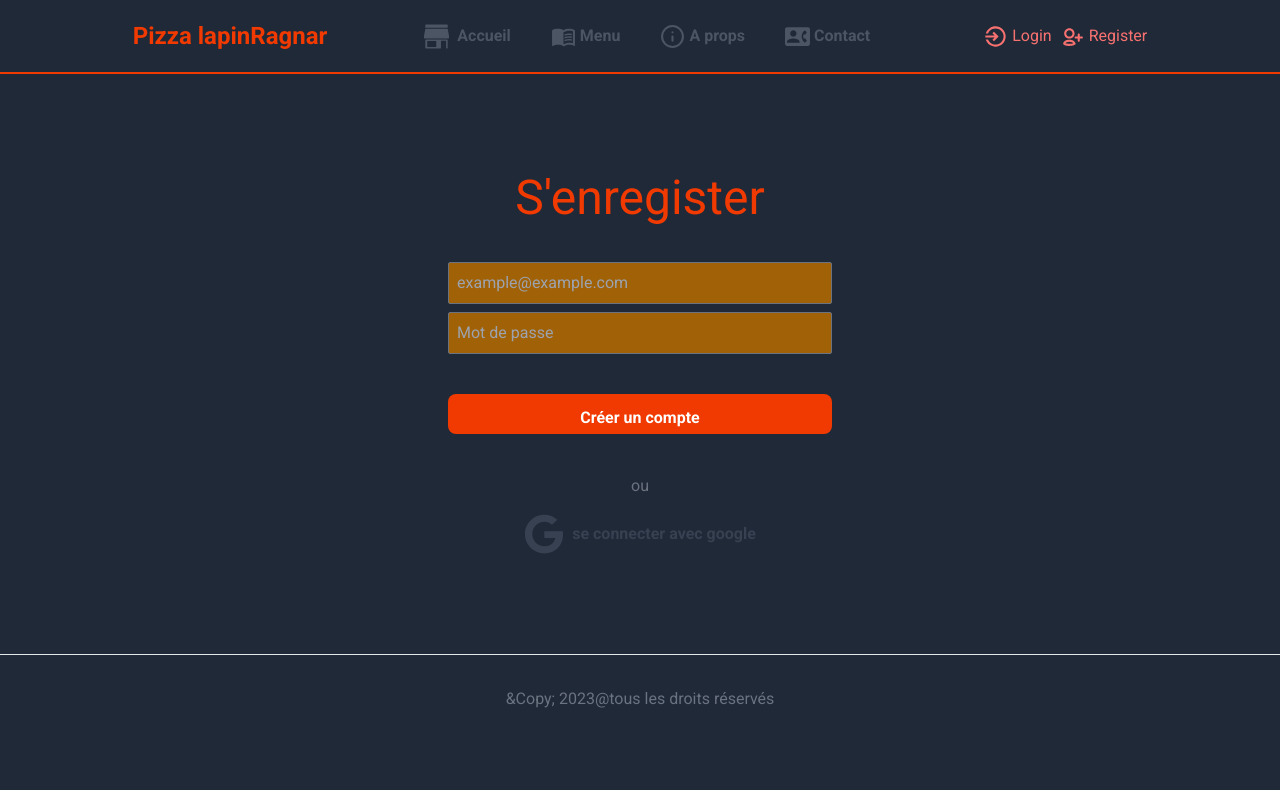
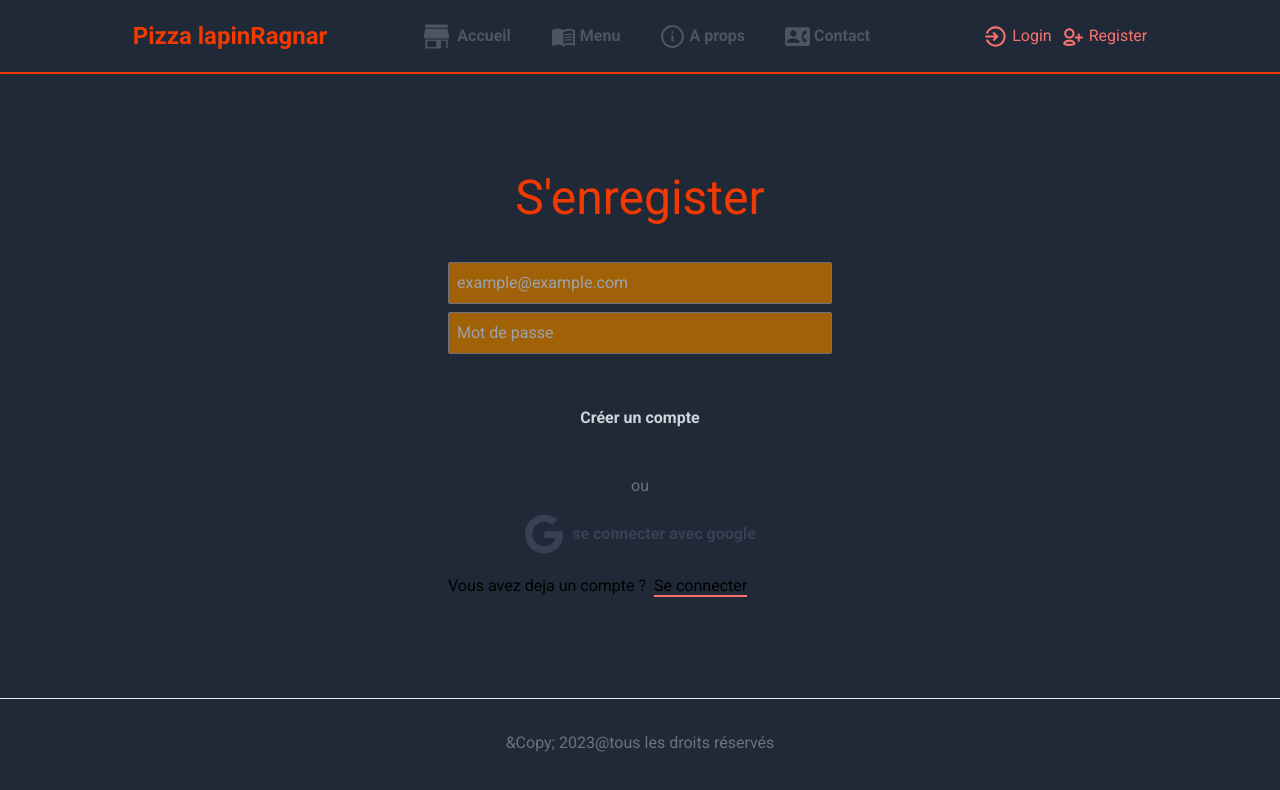
Before and after one commit to lapinRagnar/food-ordering-2, a Next.js app: page /register in a window 1280 px wide. Shown: the top 790 px of the page. Built offline with nearby package versions, Linux system fonts and the light colour scheme.

Commit message:
lien Vous avez deja un compte ?

```diff
--- a/src/app/globals.css
+++ b/src/app/globals.css
@@ -37,7 +37,7 @@ button {
 }
 
 button[type="submit"], .submit {
-  @apply bg-yellow-700;
-  @apply border-0 bg-primary text-white;
+  @apply hover:bg-yellow-700;
+  @apply border-0  text-gray-300;
 
 }
--- a/src/app/register/page.jsx
+++ b/src/app/register/page.jsx
@@ -72,7 +72,7 @@ const RegisterPage = () => {
       )}
 
       <form
-        className="bloc max-w-sm mx-auto"
+        className={`bloc max-w-sm mx-auto ${userCreated ? "hidden" : ""} `}
         onSubmit={handleFormSubmit}
       >
 
@@ -110,7 +110,15 @@ const RegisterPage = () => {
           <p>se connecter avec google</p>
         </button>
 
-
+        <div className="mt-5">
+          Vous avez deja un compte ?
+          <Link
+            href="/login"
+            className="bg-inherit hover:text-red-600 ml-2 border-b-2 border-b-red-400 "
+          >
+            Se connecter
+          </Link>
+        </div>
       </form>
 
     </section>
```
